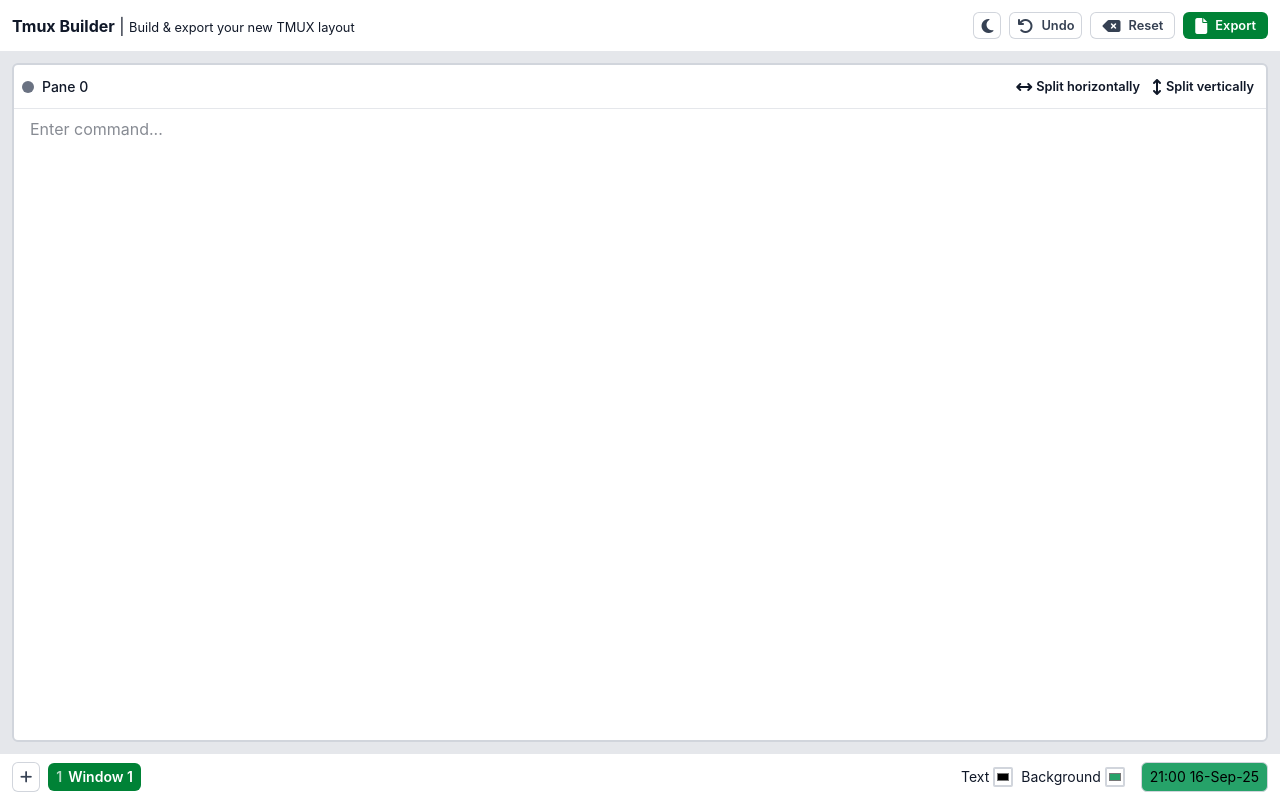
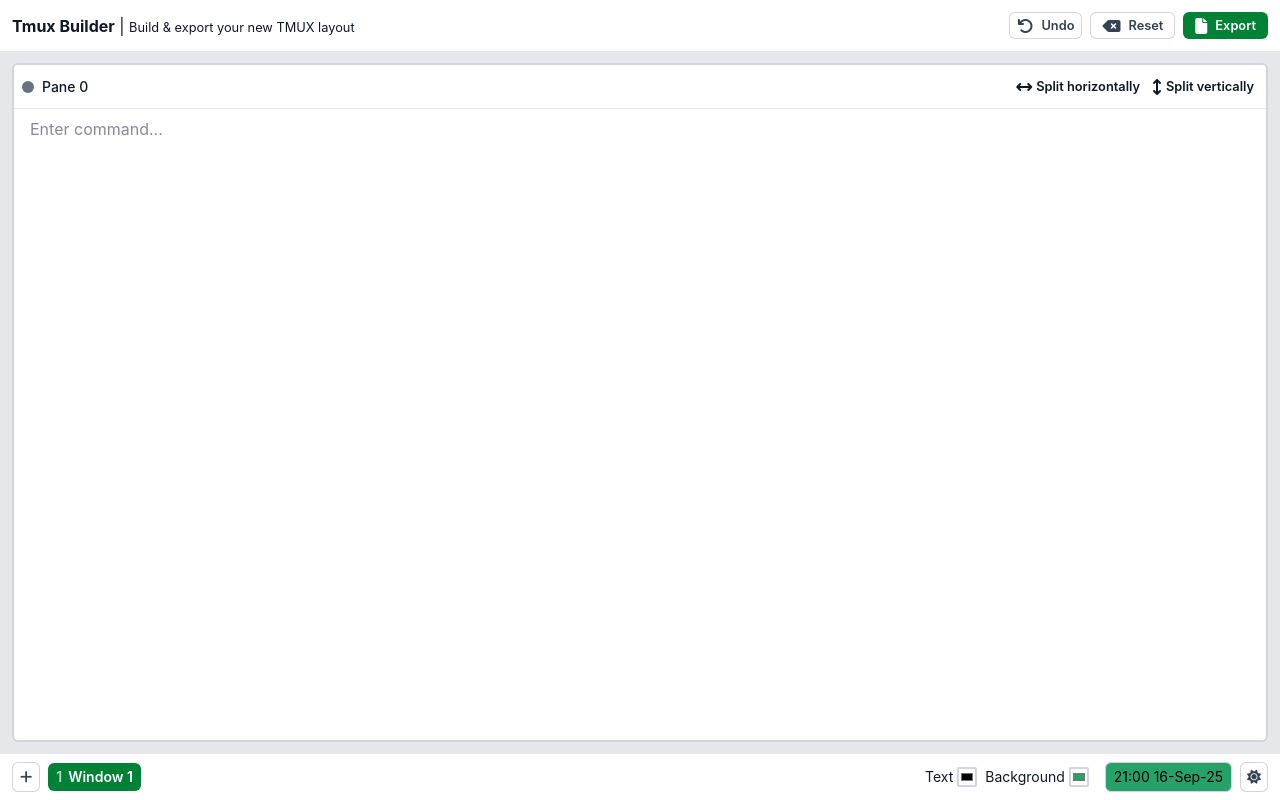
Before and after one commit to nfzohar/tmux-generator, a Vue app: page / in a window 1280 px wide. Built offline with nearby package versions, Linux system fonts and the light colour scheme.

Commit message:
moved dark mode toggle

```diff
--- a/src/App.vue
+++ b/src/App.vue
@@ -10,8 +10,6 @@
       </h1>
 
       <div class="flex items-center gap-2">
-        <theme-toggle />
-
         <button
           class="flex items-center gap-2 py-1 px-2 bg-white text-gray-700 ring-1 ring-inset ring-gray-300 hover:bg-gray-50 hover:text-blue-700 dark:bg-gray-700 dark:text-white dark:ring-0 dark:hover:bg-blue-800 dark:hover:text-white transition-colors rounded-md font-semibold cursor-pointer"
           :title="'Undo last change'"
@@ -68,12 +66,11 @@ import StatusBar from './components/StatusBar.vue'
 import PreviewPane from './components/PreviewPane.vue'
 import ConfirmDialog from './components/ConfirmDialog.vue'
 import ExportDialog from './components/ExportDialog.vue'
-import ThemeToggle from './components/ThemeToggle.vue'
 
 export default defineComponent({
   name: 'TmuxLayoutBuilder',
 
-  components: { StatusBar, PreviewPane, ConfirmDialog, ExportDialog, ThemeToggle },
+  components: { StatusBar, PreviewPane, ConfirmDialog, ExportDialog },
 
   data() {
     return {
--- a/src/components/StatusBar.vue
+++ b/src/components/StatusBar.vue
@@ -87,6 +87,8 @@
         :title="'Status bar custom color preview'"
         v-text="timestamp"
       />
+
+      <theme-toggle />
     </div>
   </div>
 </template>
@@ -94,10 +96,13 @@
 <script lang="ts">
 import { defineComponent } from 'vue'
 import format from 'date-fns/format'
+import ThemeToggle from './ThemeToggle.vue'
 import type { TmuxWindow } from '../generator'
 
 export default defineComponent({
   name: 'StatusBar',
+
+  components: { ThemeToggle },
 
   directives: {
     focus: {
--- a/src/components/ThemeToggle.vue
+++ b/src/components/ThemeToggle.vue
@@ -5,7 +5,7 @@
     :aria-label="`Switch to ${next} theme`"
     @click="toggle()"
   >
-    <i class="fa fa-fw" :class="theme === 'dark' ? 'fa-sun' : 'fa-moon'" />
+    <i class="fa fa-fw" :class="theme === 'dark' ? 'fa-moon' : 'fa-sun'" />
   </button>
 </template>
 
```
Also changed, not shown: 1 other file (tests, documents, lock files or other folders).
